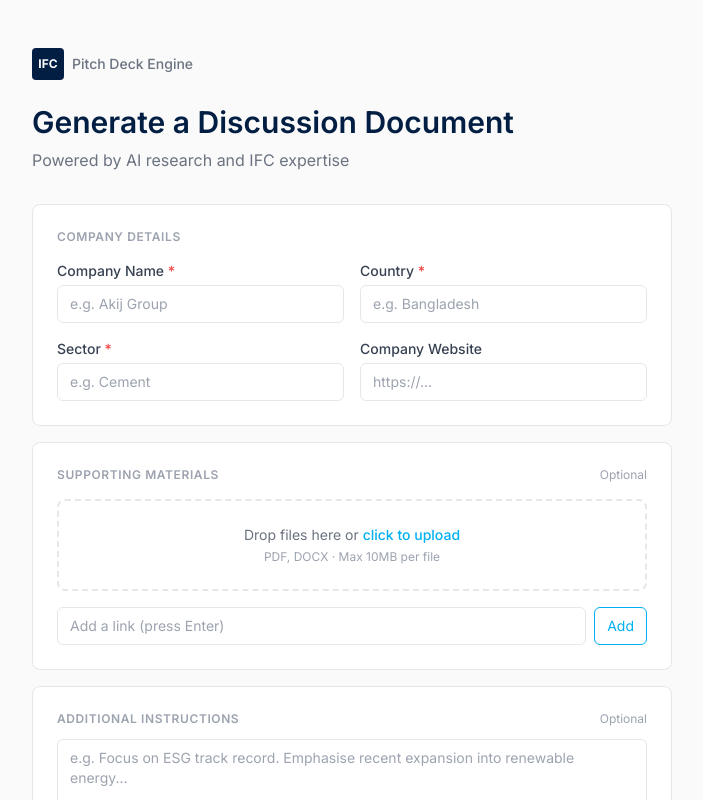
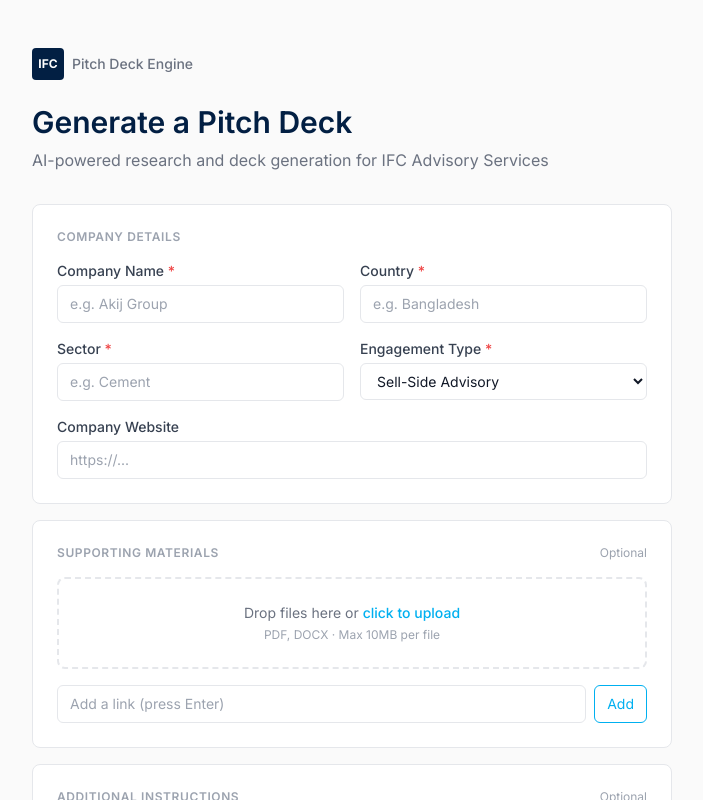
Before and after one commit to tiazahmd/ifc-demo, a React (Vite) app in the folder frontend/: page / in a window 1280 px wide. Shown: the top 800 px of the page, without its empty margins (288-991 px from the left). Built offline with nearby package versions, Linux system fonts and the light colour scheme.

Commit message:
Add files via upload

```diff
--- a/frontend/src/components/InputForm.tsx
+++ b/frontend/src/components/InputForm.tsx
@@ -20,7 +20,6 @@ export function InputForm({ onSubmit, serverStatus, onCheckServer }: Props) {
     e.preventDefault()
     const fd = new FormData(e.currentTarget)
     fd.set('additionalLinks', JSON.stringify(links))
-    fd.set('engagementType', 'buy-side-advisory')
     files.forEach(f => fd.append('files', f))
     onSubmit(fd)
   }
@@ -36,8 +35,8 @@ export function InputForm({ onSubmit, serverStatus, onCheckServer }: Props) {
             </div>
             <span className="text-sm font-medium text-gray-500">Pitch Deck Engine</span>
           </div>
-          <h1 className="text-3xl font-semibold text-navy mb-2">Generate a Discussion Document</h1>
-          <p className="text-gray-500">Powered by AI research and IFC expertise</p>
+          <h1 className="text-3xl font-semibold text-navy mb-2">Generate a Pitch Deck</h1>
+          <p className="text-gray-500">AI-powered research and deck generation for IFC Advisory Services</p>
         </div>
 
         <form onSubmit={handleSubmit} className="space-y-4">
@@ -58,9 +57,16 @@ export function InputForm({ onSubmit, serverStatus, onCheckServer }: Props) {
                 <input name="sector" required className="w-full border border-gray-200 rounded-md px-3 py-2 text-sm focus:outline-none focus:ring-2 focus:ring-sky focus:border-transparent" placeholder="e.g. Cement" />
               </div>
               <div>
-                <label className="block text-sm font-medium text-gray-700 mb-1">Company Website</label>
-                <input name="companyWebsite" type="url" className="w-full border border-gray-200 rounded-md px-3 py-2 text-sm focus:outline-none focus:ring-2 focus:ring-sky focus:border-transparent" placeholder="https://..." />
+                <label className="block text-sm font-medium text-gray-700 mb-1">Engagement Type <span className="text-red-500">*</span></label>
+                <select name="engagementType" defaultValue="sell-side-advisory" className="w-full border border-gray-200 rounded-md px-3 py-2 text-sm focus:outline-none focus:ring-2 focus:ring-sky focus:border-transparent bg-white">
+                  <option value="sell-side-advisory">Sell-Side Advisory</option>
+                  <option value="buy-side-advisory">Buy-Side Advisory</option>
+                </select>
               </div>
+            </div>
+            <div>
+              <label className="block text-sm font-medium text-gray-700 mb-1">Company Website</label>
+              <input name="companyWebsite" type="url" className="w-full border border-gray-200 rounded-md px-3 py-2 text-sm focus:outline-none focus:ring-2 focus:ring-sky focus:border-transparent" placeholder="https://..." />
             </div>
           </div>
 
```
